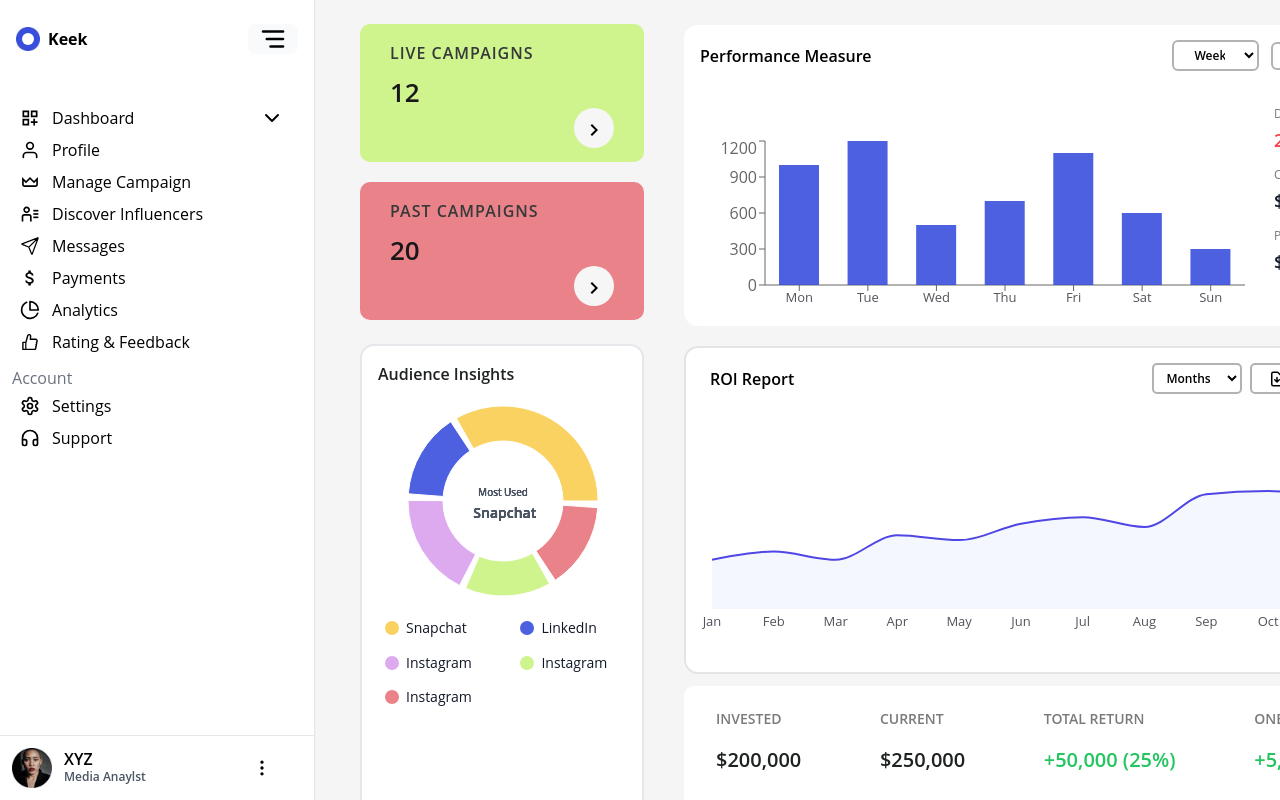
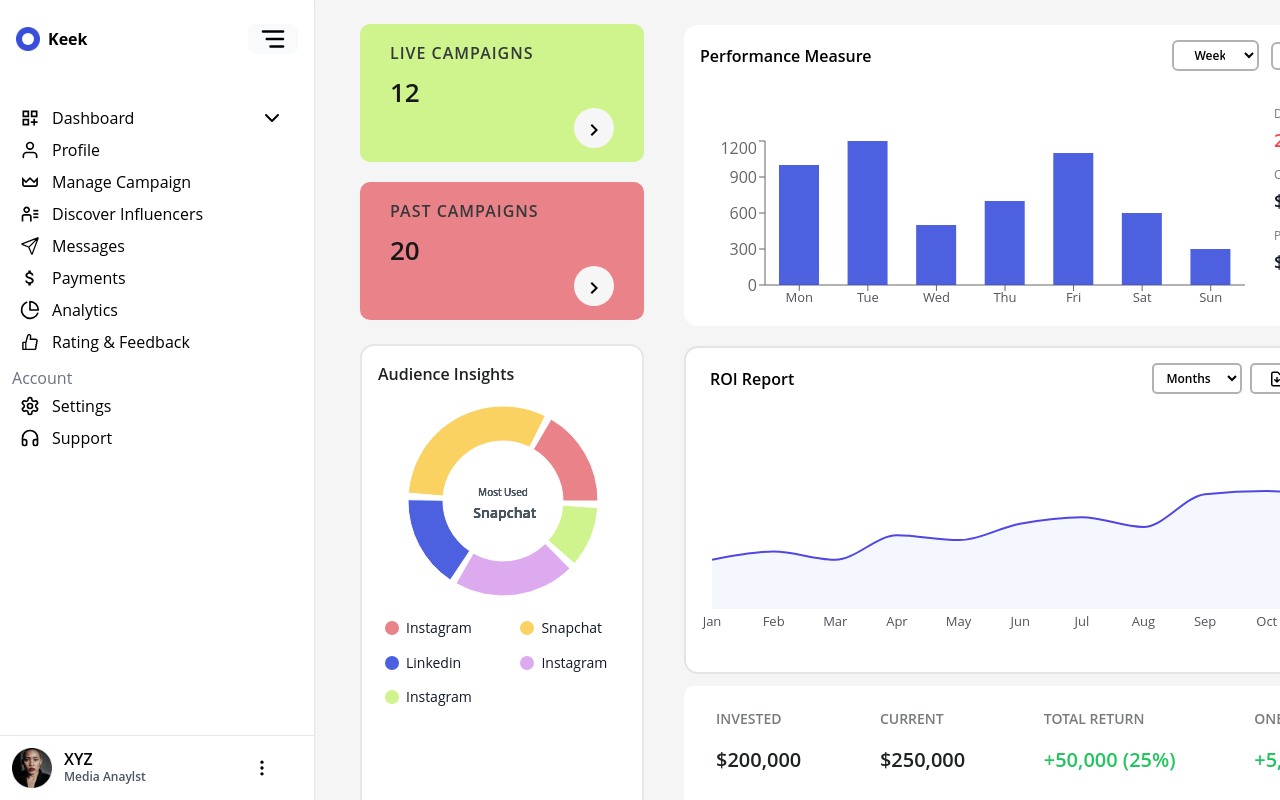
Before and after one commit to Darshana1907/New-_KeekProject, a React (Create React App) app: page / in a window 1280 px wide. Built offline with nearby package versions, Linux system fonts and the light colour scheme.

Commit message:
test case checked

```diff
--- a/src/ManageCampaign/Components/Dashboard/Piechart/PieChartComponent.jsx
+++ b/src/ManageCampaign/Components/Dashboard/Piechart/PieChartComponent.jsx
@@ -3,13 +3,15 @@ import { PieChart, Pie, Sector, Cell, ResponsiveContainer } from "recharts";
 import { GoDotFill } from "react-icons/go";
 
 const data = [
-  { name: "Snapchat", value: 567.45 },
-  { name: "LinkedIn", value: 248.5 },
-  { name: "Instagram", value: 300 },
-  { name: "Instagram", value: 250 },
-  { name: "Instagram", value: 250 },
+
+
+  { name: "Instagram", value: 48 },
+  { name: "Snapchat", value:  90 },
+  { name: "Linkedin", value: 46 },
+  { name: "Instagram", value: 60 },
+  { name: "Instagram", value: 30 },
 ];
-const COLORS = ["#F9D262", "#4C60E0", "#DEAAEF", "#CFF38D", "#EA8389"];
+const COLORS = ["#EA8389","#F9D262","#4C60E0","#DEAAEF","#CFF38D" ];
 
 const PieChartComponent = () => {
   const [activeIndex, setActiveIndex] = useState(-1);
--- a/src/ManageCampaign/Components/Dashboard/RofReport/Rofreport.jsx
+++ b/src/ManageCampaign/Components/Dashboard/RofReport/Rofreport.jsx
@@ -62,7 +62,7 @@ const RoiComp = ({expanded}) => {
           </button>
         </div>
       </div>
-      <div className="relative h-[224px]   mt-[41px] w-[689.69px] ">
+      <div className="relative h-[224px]   mt-[41px]  ">
         <ResponsiveContainer width="100%" height="100%">
           <AreaChart
 
```
Also changed, not shown: 1 other file (tests, documents, lock files or other folders).
